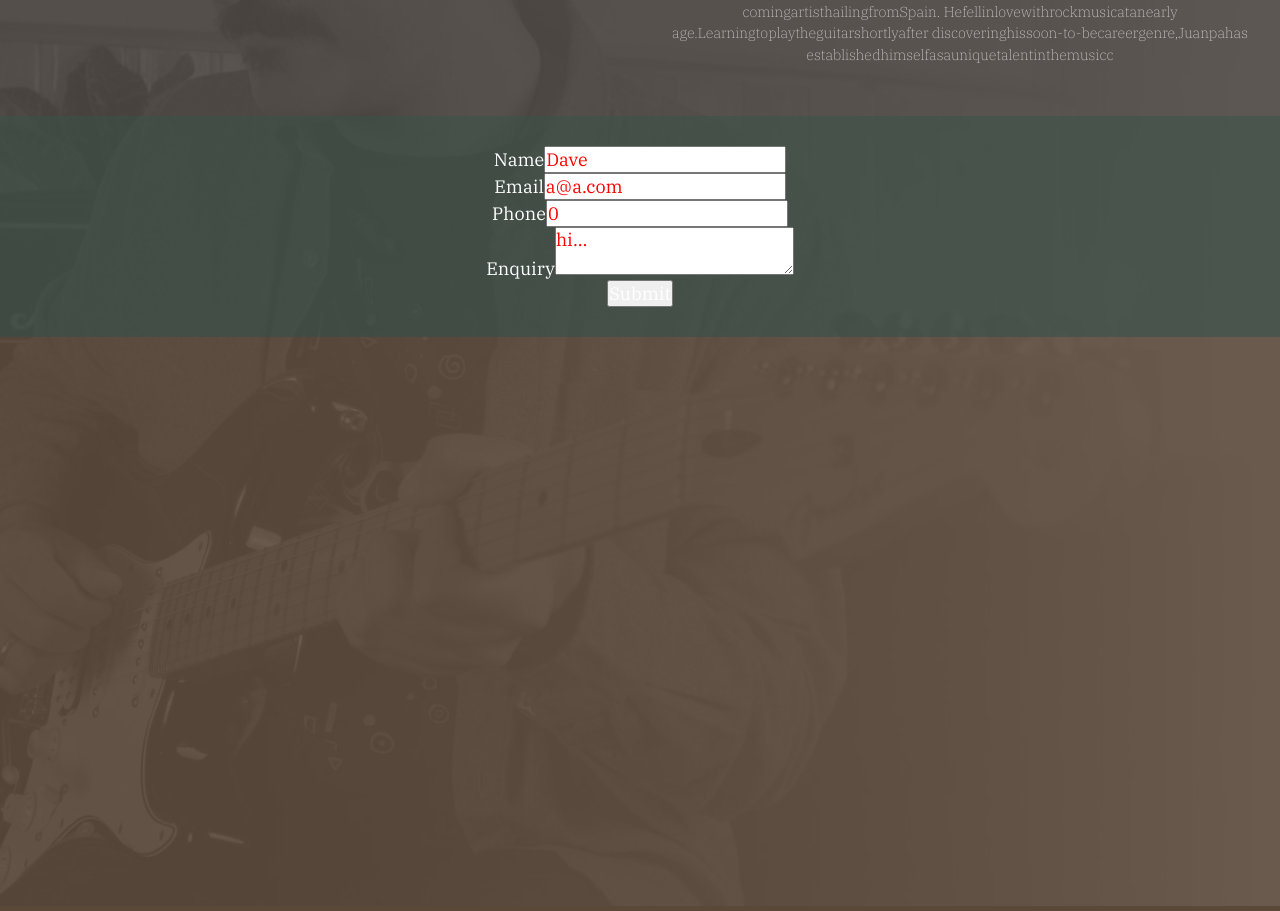
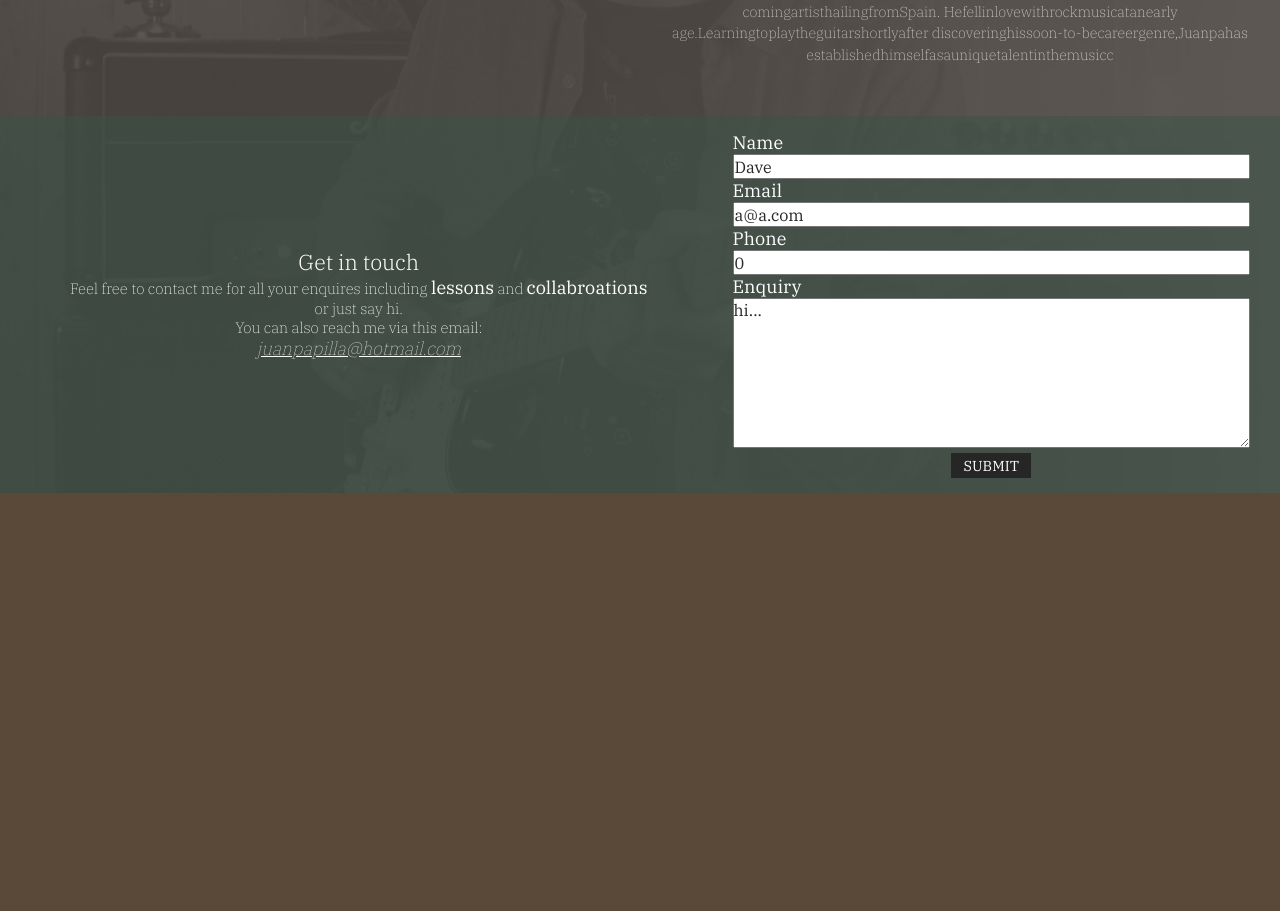
Before and after one commit to starchcode/juanpamusic, a React (Create React App) app in the folder client/: page /en/home in a window 1280 px wide. Shown: the part 1204-2115 px from the top of the page. After the commit the page ends 1697 px from the top, so only its background shows below. Built offline with nearby package versions, Linux system fonts and the light colour scheme; no server answers.

Commit message:
contact css

```diff
--- a/client/src/components/ContactForm.js
+++ b/client/src/components/ContactForm.js
@@ -19,7 +19,7 @@ class ContactForm extends React.Component {
       Email: "[a-zA-Z0-9._%+-]+@[[a-zA-Z0-9.-]+.[a-zA-Z]{2,4}$",
       Phone: "([+])?[0-9]+",
     };
-    const className = `${meta.error && meta.touched ? "error" : ""}`;
+    const className = `${meta.error && meta.touched ? "form error" : "form"}`;
     return (
       <div className={className}>
         <label>{label}</label>
@@ -76,7 +76,7 @@ class ContactForm extends React.Component {
             }}
             onSubmit={this.onSubmit}
             render={({ handleSubmit }) => (
-              <form onSubmit={handleSubmit} className="ui form error">
+              <form onSubmit={handleSubmit} className="">
                 <Field name="Name" component={this.renderInput} label="Name" />
                 <Field
                   name="Email"
--- a/client/src/components/Home.js
+++ b/client/src/components/Home.js
@@ -13,7 +13,7 @@ class Home extends React.Component {
 
     render(){
         return (
-            <div id="#home">
+            <div id="home">
                 <div id="homeBG"></div>
                 <div id="juanpapic1"><img src={juanpapic1} alt='juanpa playing guitar' /></div>
                 <div id="home_main">
@@ -27,7 +27,14 @@ class Home extends React.Component {
                 </div>
                 </div>
                 <Bio />
-                <ContactForm />
+                <div id="contactSection">
+                    <div id="contactText">
+                        <h2>Get in touch</h2>
+                        <p>Feel free to contact me for all your enquires including <b>lessons</b> and <b>collabroations</b> <br />or just say hi.</p>
+                        <p>You can also reach me via this email:</p><a href="mailto: juanpapilla@hotmail.com">juanpapilla@hotmail.com</a>
+                    </div>
+                    <ContactForm />
+                </div>
             </div>
         )
     }
--- a/client/src/components/css/app.css
+++ b/client/src/components/css/app.css
@@ -24,6 +24,8 @@ body {
   /* align-items: center; */
   justify-content: center;
   text-align: center;
+  /* overflow: hidden; */
+
 }
 @media (hover: hover) {
   #home_linkBox h1:hover {
--- a/client/src/components/css/bio.css
+++ b/client/src/components/css/bio.css
@@ -25,3 +25,6 @@
     position: absolute;
     opacity: .1;
 }
+.bioImage img{
+    height: 120vh;
+}
--- a/client/src/components/css/contactForm.css
+++ b/client/src/components/css/contactForm.css
@@ -1,13 +1,42 @@
 
 #contactComponent {
-    padding: 30px;
-    position: relative;
-    z-index: 20;
-    background-color: rgba(40, 80, 79, 0.5);
+    padding: 15px;
+    padding-right: 30px;
+    flex: 1;
 }
 #contactForm input, textarea {
+    color: #262626;
+    font-size: 0.9rem;
+
+}
+
+.form label{
+    display: block;
+    text-align: left;
+}
+
+.form textarea{
+    height: 150px;
+}
+.form input, .form textarea{
+    width: 100%;
+}
 
 
-    color: red;
+.form input:focus, .form textarea:focus{
+    outline: none;
+}
 
+form button{
+    text-transform: uppercase;
+    background-color: #262626;
+    border: none;
+    padding: 3px 12px;
+    font-size: 0.8rem;
 }
+
+.error > div{
+    color: tomato;
+    background-color: rgba(38, 38, 38, 0.2);
+    font-style: italic;
+}
--- a/client/src/components/css/header.css
+++ b/client/src/components/css/header.css
@@ -5,6 +5,7 @@
     justify-content: space-between;
     flex-basis: 800px;
     padding-top: 3%;
+    z-index: 20;
 }
 #header img{
     opacity: .9;
--- a/client/src/components/css/home.css
+++ b/client/src/components/css/home.css
@@ -1,12 +1,12 @@
 #home {
   /* background-color: yellow; */
-  display: flex;
-  justify-content: center;
-  align-items: bottom;
+  /* display: flex; */
+  /* justify-content: center; */
+  /* align-items: bottom; */
   /* align-self: center; */
-  margin: 0 auto;
-  height: 100vh;
-  width: 100vw;
+  /* margin: 0 auto; */
+  /* height: 100vh; */
+  /* width: 100vw; */
   position: relative;
 }
 
@@ -68,3 +68,32 @@
   z-index: -1;
   border-radius: 10px;
 }
+
+#contactSection {
+  display: flex;
+  position: relative;
+  /* z-index: 20; */
+  background-color: rgba(40, 80, 79, 0.5);
+  justify-content: center;
+  align-items: center;
+}
+
+#contactText{
+  flex: 1 1 200px;
+}
+#contactText h2 {
+  font-size: larger;
+  font-weight: 300;
+}
+#contactText p{
+  font-size: smaller;
+  font-weight: 200;
+}
+
+#contactText p b{
+  font-weight: bolder;
+}
+#contactText a{
+  font-style: italic;
+  font-weight: 100;
+}
```
